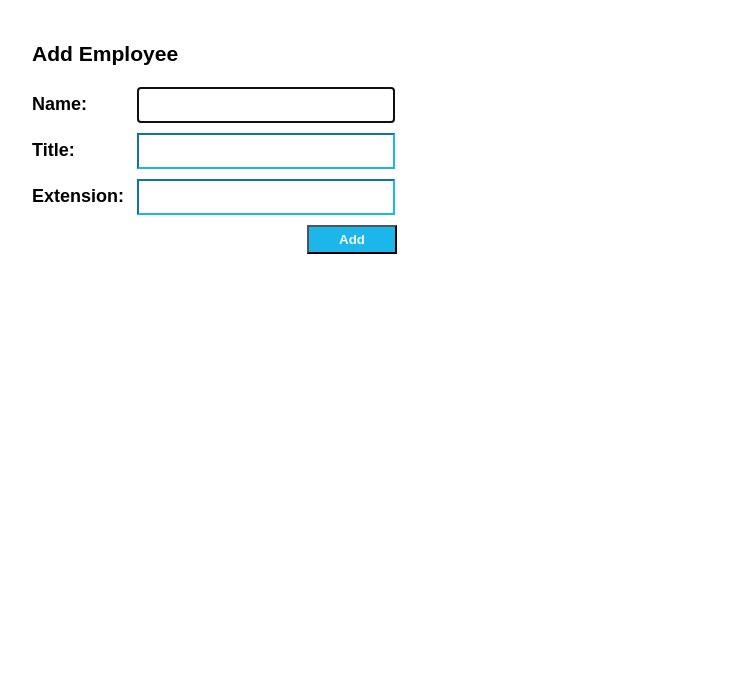
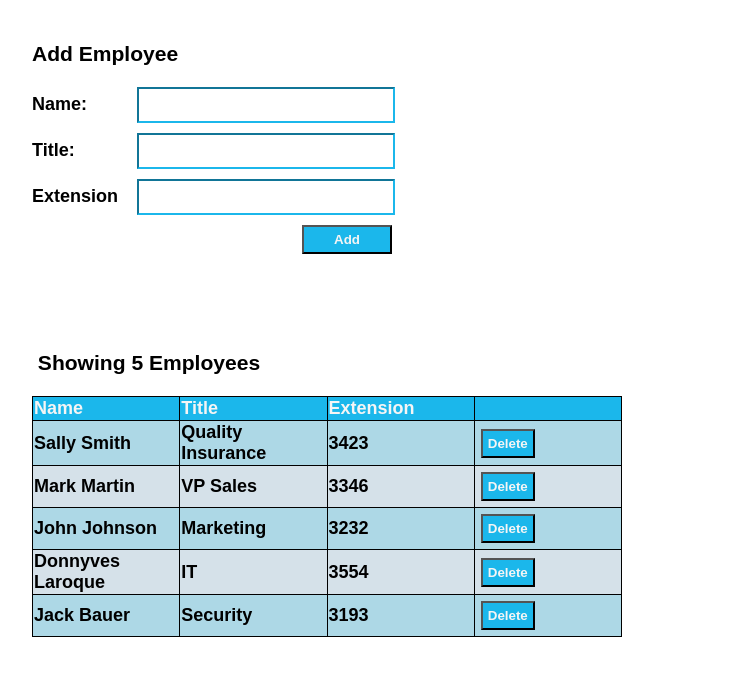
Before and after one commit to laroqued/Assignment-8, a plain HTML site: page index.html in a window 1280 px wide. Shown: the part 119-794 px from the top of the page, without its empty margins (18-758 px from the left). Drawn offline with Linux system fonts and the light colour scheme.

Commit message:
Able to delete rows

```diff
--- a/css/sytle.css
+++ b/css/sytle.css
@@ -27,12 +27,49 @@ h2 {
     width: 25%;
 }
 
+table {
+
+    table-layout: fixed;
+    width: 100%;
+    border-collapse: collapse;
+    border: none;
+}
+
+table,
+th,
+td {
+    border: none;
+    width: auto;
+    color: whitesmoke;
+    width: 50%;
+    text-align: left;
+    border: 1px solid black;
+}
+
+td {
+    text-align: left;
+    color: black;
+    font-weight: bold;
+}
+
+th {
+    text-align: left;
+    background-color: var(--button_blue);
+    font-weight: bold;
+}
+
+tr:nth-child(odd) {
+    background-color: lightblue;
+}
+
+tr:nth-child(even) {
+    background-color: rgb(213, 225, 233);
+}
+
 #employee-form {
     display: flex;
     display: inline;
     width: auto;
-
-
 }
 
 #employee-form label {
@@ -41,12 +78,9 @@ h2 {
     margin-left: 0px;
     text-align: left;
     font-weight: bold;
-
-
 }
 
 #employee-form input {
-
     display: inline;
     margin-bottom: 1rem;
     border-color: var(--button_blue);
@@ -55,11 +89,21 @@ h2 {
 }
 
 #employee-form button {
-
     background-color: var(--button_blue);
     color: whitesmoke;
     font-weight: bold;
     padding: 5px 30px;
-    margin-left: 170px;
+    margin-left: 270px;
+
 
 }
+
+#row-delete {
+    background-color: var(--button_blue);
+    color: whitesmoke;
+    font-weight: bold;
+    padding: 5px;
+    margin: 5px;
+
+
+}
--- a/index.html
+++ b/index.html
@@ -12,21 +12,38 @@
     <h1>The Employee Management Application</h1>
     <h3>Add Employee</h3>
 
-    <main id="employee-form">
-        <label for=""> Name:</label>
-        <input type="text" id="name_input"><br>
+<form id="employee-form">
+    <div class="input-row">
+    <label>Name:</label>
+    <input type="text" id="name_input" class="form-control" />
+    </div>
+    <div class="input-row">
+        <label>Title:</label>
+        <input type="text" id="title_input" class="form-control" />
 
-        <label for=""> Title:</label>
-        <input type="text" id="title_input"><br>
+    </div>
+    <div class="input-row">
+                <label>Extension</label>
+                <input type="text" id="extension_input" class="form-control" />
 
-        <label for="">Extension:</label>
-        <input type="text" id="extension_input"><br>
+    </div>
+    <button id="add_row">Add</button>
+</form>
+    <h2 id="registration_header" style="color:red">&nbsp;</h2>
+    <d id="registration_info"></d>
+    <h3 id="employee_header" >&nbsp;Showing <span id="rowsCount"></span> Employees</h3>
 
-        <label for=""></label>
-        <button id="add_row">Add</button><br>
-
-        <output id="futurevalue"></output>
-    </main>
+<table id="employee-table">
+    <thead>
+        <tr>
+            <th>Name</th>
+            <th>Title</th>
+            <th>Extension</th>
+            <th></th>
+        </tr>
+    </thead>
+    <tbody></tbody>
+</table>
 
     <script src="js/employee-management.js"></script>
 </body>
--- a/js/employee-management.js
+++ b/js/employee-management.js
@@ -1,20 +1,129 @@
-/*eslint-env browser*/
-
 var $ = function (id) {
   "use strict";
   return document.getElementById(id);
 };
 
-var processEntries = function () {
-  "use strict";
-  console.log(`Add Row clicked`);
+const formEl = document.querySelector("form");
+const tbodyEl = document.querySelector("tbody");
+const tableEl = document.querySelector("table");
 
-  var header, html, required, msg, name, title, email;
-};
+var employee_list = [
+  [
+    "Sally Smith",
+    "Quality Insurance",
+    "3423",
+    `<td><button id="row-delete" class="deleteBtn">Delete</button></td>`,
+  ],
+  [
+    "Mark Martin",
+    "VP Sales",
+    "3346",
+    `<td><button id="row-delete" class="deleteBtn">Delete</button></td>`,
+  ],
+  [
+    "John Johnson",
+    "Marketing",
+    "3232",
+    `<td><button id="row-delete" class="deleteBtn">Delete</button></td>`,
+  ],
+  [
+    "Donnyves Laroque",
+    "IT",
+    "3554",
+    `<td><button id="row-delete" class="deleteBtn">Delete</button></td>`,
+  ],
+  [
+    "Jack Bauer",
+    "Security",
+    "3193",
+    `<td><button id="row-delete" class="deleteBtn">Delete</button></td>`,
+  ],
+];
 
-window.addEventListener("load", function () {
-  "use strict";
-  $("add_row").addEventListener("click", processEntries);
+employee_list.map(function (item, index) {
+  console.log(`${index} ${item[0]} ${item[1]} ${item[2]} ${item[3]}`);
+  tbodyEl.innerHTML += `
+            <tr>
+                    <td>${item[0]}</td>
+                <td>${item[1]}</td>
+                <td>${item[2]}</td>
+                ${item[3]}
+            </tr>
+        `;
+});
 
-  $("name_input").focus();
-});
+var result = document.querySelectorAll("tr").length;
+result = result - 1;
+document.getElementById("rowsCount").innerHTML = result;
+
+function processEntries(e) {
+  e.preventDefault();
+
+  header = "";
+  html = "";
+  var name = $("name_input").value;
+  var title = $("title_input").value;
+  var extension = $("extension_input").value;
+  var deleteButton = `<td><button id="row-delete" class="deleteBtn">Delete</button></td>`;
+
+  required = "<span>Required field</span>";
+  msg = "Please review your entries and complete all required fields";
+  var required;
+
+  var entry = [`${name}`, `${title}`, `${extension}`, `${deleteButton}`];
+
+  var result1 = document.querySelectorAll("tr").length;
+  document.getElementById("rowsCount").innerHTML = result1;
+  employee_list.map(function (item) {
+    console.log(`${item[0]} ${item[1]} ${item[2]} ${item[3]}`);
+  });
+
+  if (name === "") {
+    name = required;
+    header = msg;
+  }
+  if (title === "") {
+    title = required;
+    header = msg;
+  }
+  if (extension === "") {
+    extension = required;
+    header = msg;
+  }
+
+  $("registration_header").firstChild.nodeValue = header;
+
+  if (header === msg) {
+    html = `$<div style="color:red">Name:</div><p style="color:red"> ${name} </p> <br>"`;
+    html = `$ <div style="color:red">Title:</div><p style="color:red"> ${title} </p><br>`;
+    html = `$<div style="color:red">Extension:</div><p style="color:red"> ${extension} </p><br>`;
+      result1 = document.querySelectorAll("tr").length - 1;
+      document.getElementById("rowsCount").innerHTML = result1;
+  }else{
+     tbodyEl.innerHTML += `
+            <tr>
+                    <td>${name}</td>
+                <td>${title}</td>
+                <td>${extension}</td>
+                <td><button id="row-delete" class="deleteBtn">Delete</button></td>
+            </tr>
+        `;
+  }
+
+}
+
+function deleteRow(e) {
+  result1 = document.querySelectorAll("tr").length - 1;
+  document.getElementById("rowsCount").innerHTML = result1 - 1;
+  console.log(result1);
+
+  if (!e.target.classList.contains("deleteBtn")) {
+    return;
+  }
+
+  const btn = e.target;
+  btn.closest("tr").remove();
+}
+
+formEl.addEventListener("submit", processEntries);
+tableEl.addEventListener("click", deleteRow);
```
